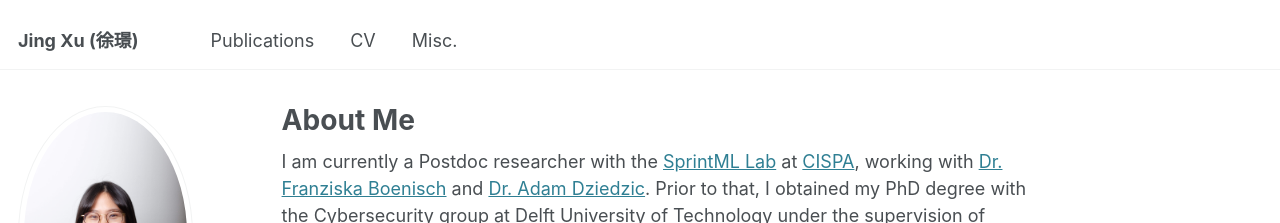
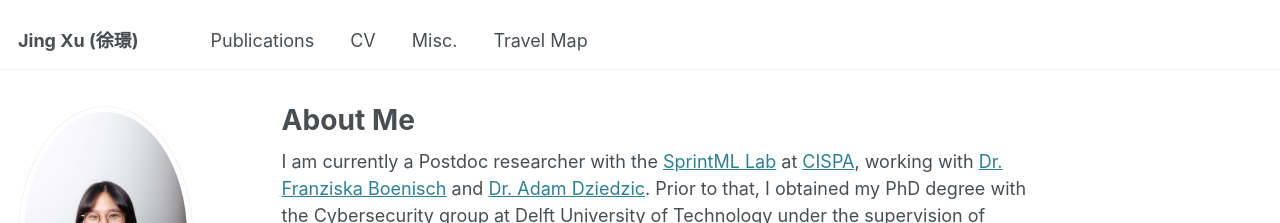
Before and after one commit to xujing1994/xujing1994.github.io, a Jekyll site: the page built from _pages/about.md, in a window 1280 px wide. Shown: the top 223 px of the page. Built offline with Jekyll 4.4.1, drawn with Linux system fonts in a browser that asks for light colours; some web fonts are replaced.

Commit message:
Update navigation.yml

```diff
--- a/_data/navigation.yml
+++ b/_data/navigation.yml
@@ -26,5 +26,8 @@ main:
   - title: "Misc."
     url: /misc/
 
+  - title: "Travel Map"
+    url: /travelmap/
+
   # - title: "Guide"
   #  url: /markdown/
```
